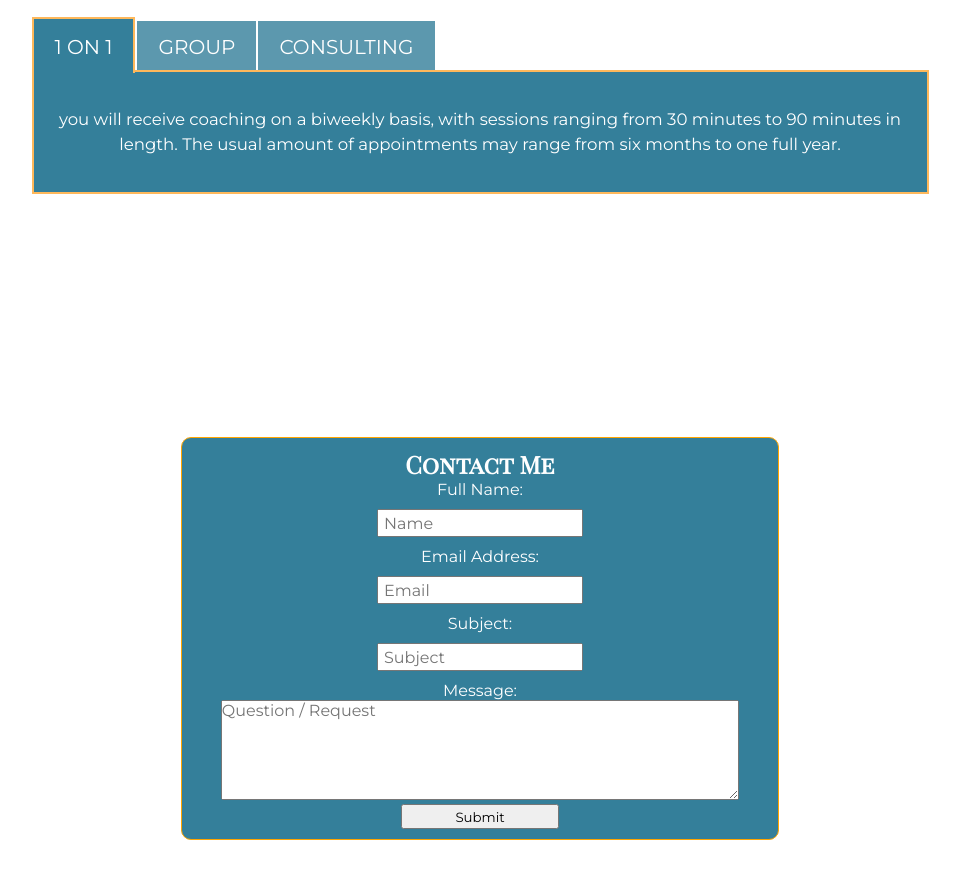
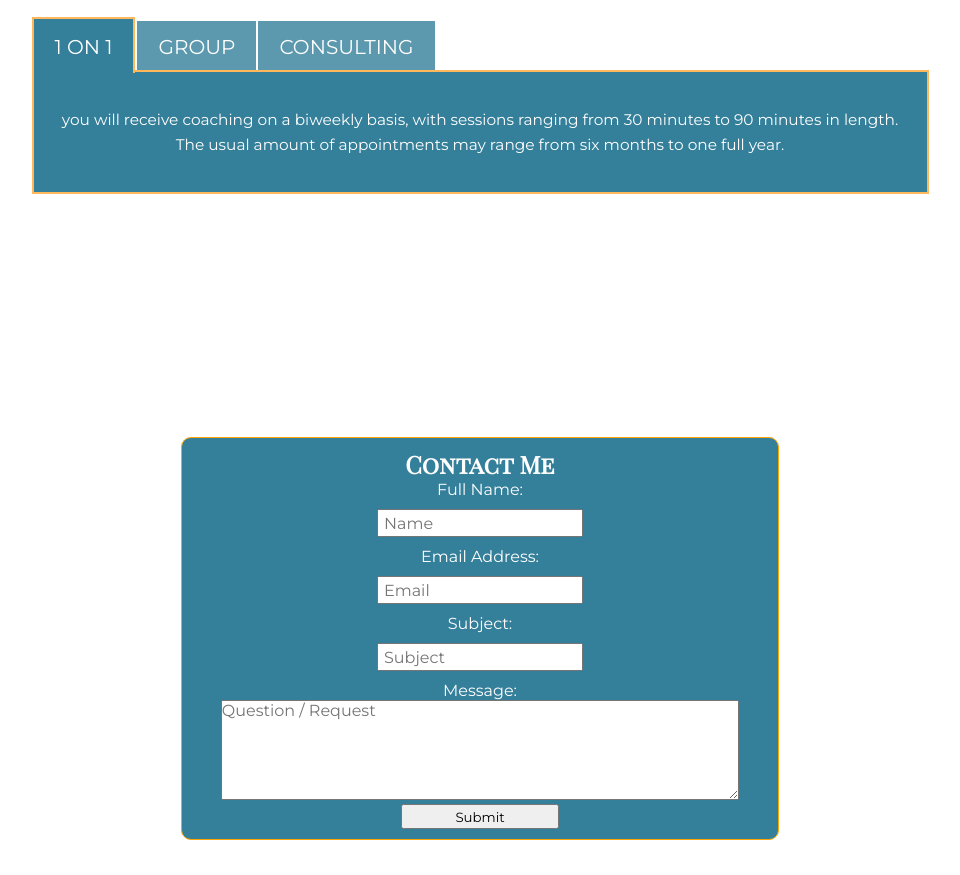
Before and after one commit to SCallahan101/ScottKellerPage, a plain HTML site: page index.html in a window 1280 px wide. Shown: the part 1151-2026 px from the top of the page, without its empty margins (160-1120 px from the left). Drawn offline with Linux system fonts and the light colour scheme.

Commit message:
Update index.css

```diff
--- a/index.css
+++ b/index.css
@@ -392,7 +392,7 @@ form button{
     transition: font-size 2s ease;
   }
   .tab-content p {
-    font-size: 1.3vw;
+    font-size: 1.2vw;
     transition: font-size 2s ease;
   }
   .positionsBox ul {
```
